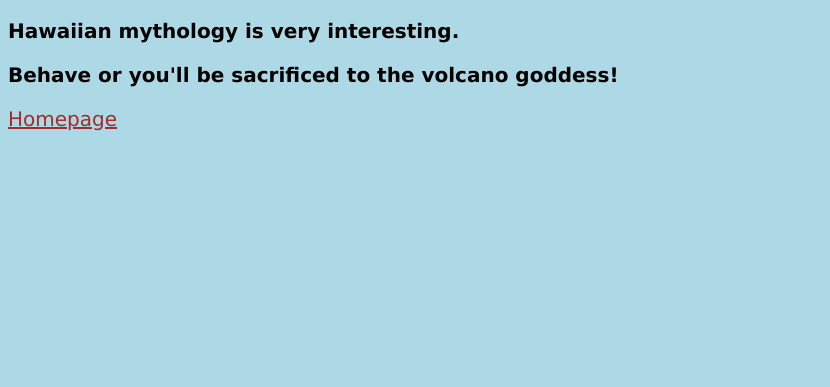
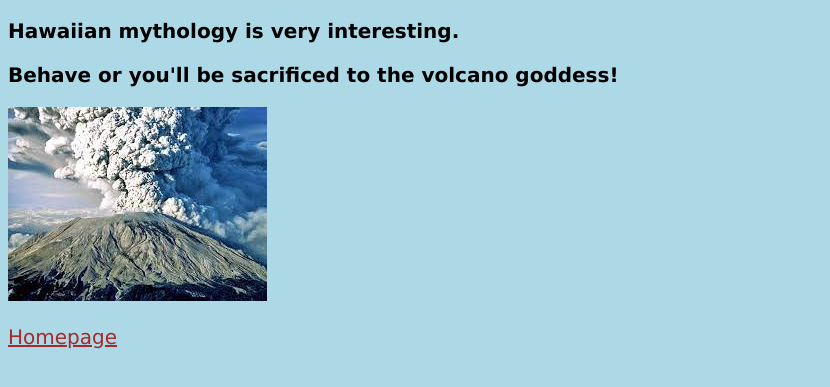
Before and after one commit to jdmar3-comp426/a01-aasmanj, a website: page hawaiian.html in a window 1280 px wide. Shown: the part 61-448 px from the top of the page, without its empty margins (0-830 px from the left). Drawn offline with Linux system fonts and the light colour scheme.

Commit message:
added volcano pic

```diff
--- a/hawaiian.html
+++ b/hawaiian.html
@@ -11,6 +11,7 @@
 			<h1>Hawiian Mythology</h1>
 			<p><strong>Hawaiian mythology is very interesting.</strong></p>
             <p><strong>Behave or you'll be sacrificed to the volcano goddess!</strong></p>
+			<img src="volcano.jpg">
 		</div>
 		<footer>
 			<p><a href="index.html">Homepage</a></p>
```
Also changed, not shown: volcano.jpg (added).
